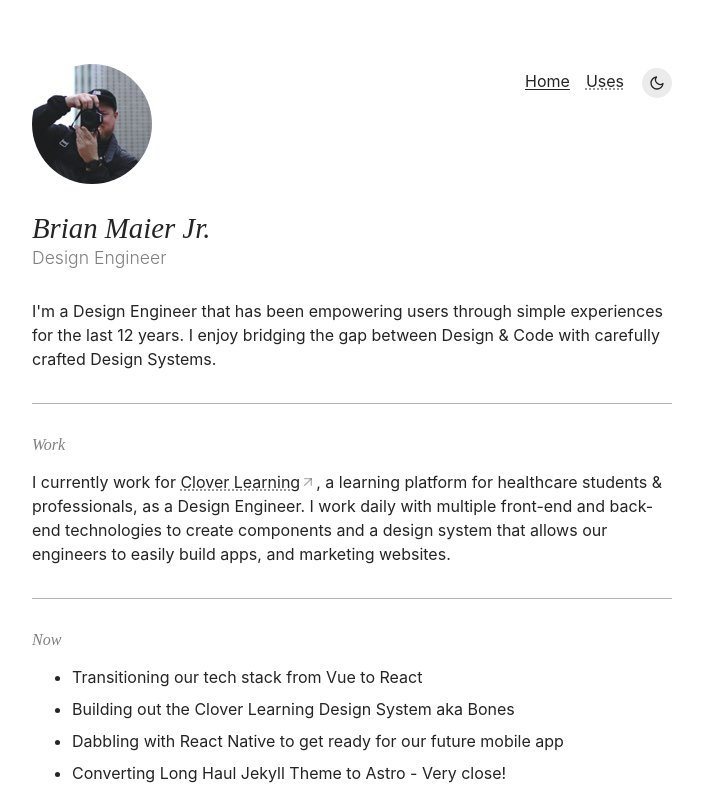
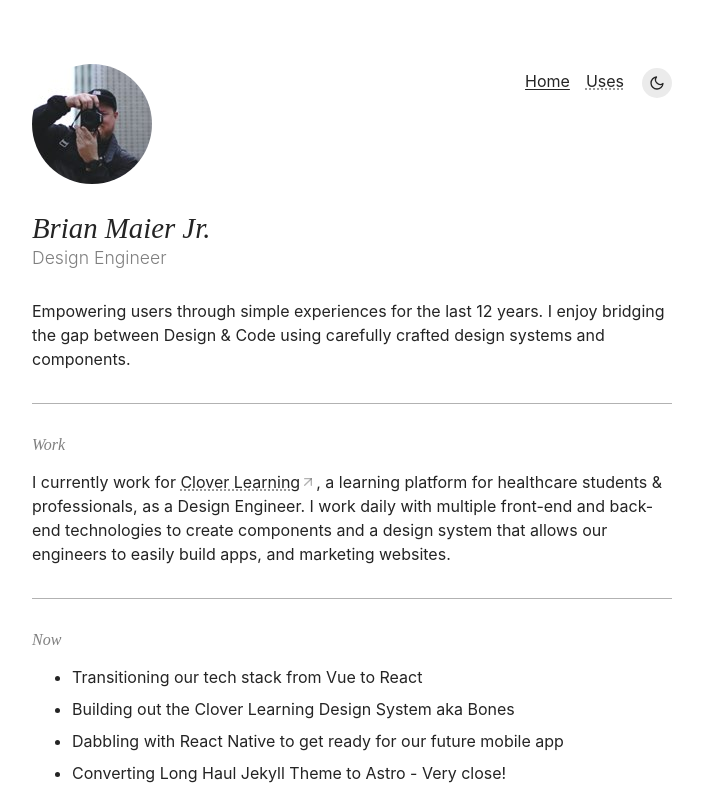
Before and after one commit to brianmaierjr/react-portfolio, a React (Vite) app: page / in a window 1280 px wide. Shown: the top 796 px of the page, without its empty margins (288-991 px from the left). Built offline with nearby package versions, Linux system fonts and the light colour scheme.

Commit message:
update header text

```diff
--- a/src/components/app-header/index.tsx
+++ b/src/components/app-header/index.tsx
@@ -36,10 +36,9 @@ const AppHeader = ({ hideIntro }: HeaderProps) => {
 			<h2 className={styles.title}>Design Engineer</h2>
 			{!hideIntro && (
 				<p className={styles.intro}>
-					I'm a Design Engineer that has been empowering users through
-					simple experiences for the last 12 years. I enjoy bridging
-					the gap between Design &amp; Code with carefully crafted
-					Design Systems.
+					Empowering users through simple experiences for the last 12
+					years. I enjoy bridging the gap between Design &amp; Code
+					using carefully crafted design systems and components.
 				</p>
 			)}
 		</header>
```
